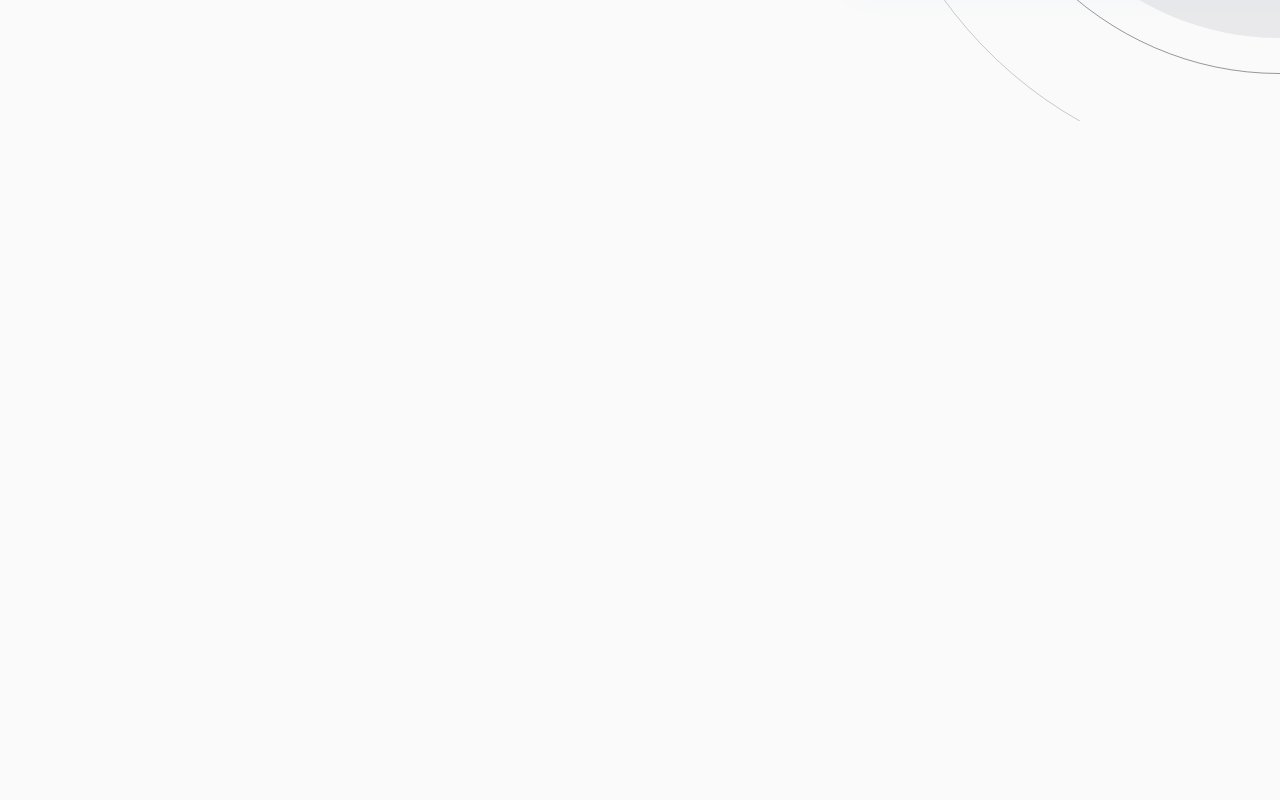
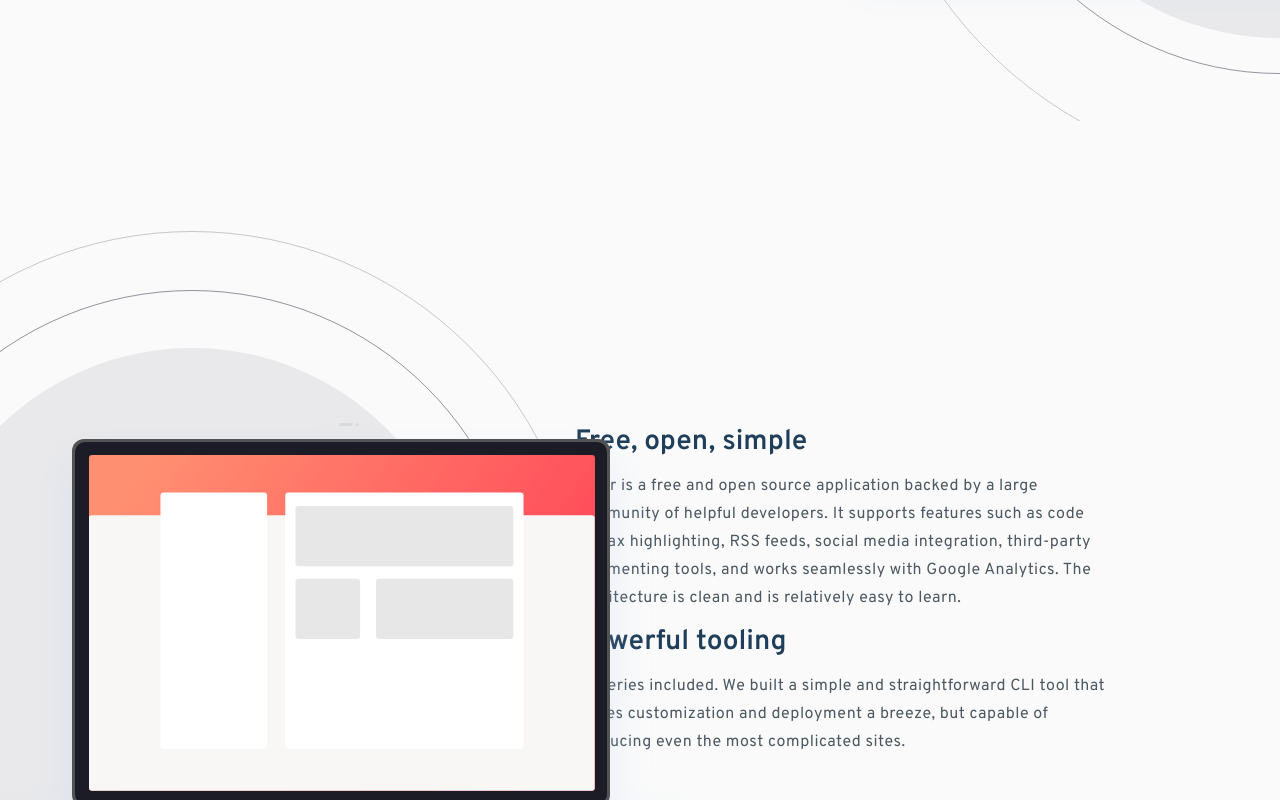
Before and after one commit to caarlosdamian/blogr-landing-page, a React (Vite) app: page / in a window 1280 px wide. Shown: the part 1440-2240 px from the top of the page. Before the commit the page ends 1561 px from the top, so only its background shows below. Built offline with nearby package versions, Linux system fonts and the light colour scheme.

Commit message:
add features sections

```diff
--- a/src/App.tsx
+++ b/src/App.tsx
@@ -1,20 +1,18 @@
 import "./App.scss";
 import { Features } from "./sections/features/Features";
 import { Header } from "./sections/header/Header";
-import { featuresOne } from "./utils/data";
+import { featuresOne,featuresTwo } from "./utils/data";
 
 function App() {
-  const { desktopImg, features, id, mobileImg, title } = featuresOne;
 
   return (
     <div className="App">
       <Header />
       <Features
-        desktopImg={desktopImg}
-        featueres={features}
-        mobileImg={mobileImg}
-        id={id}
-        title={title}
+       features={featuresOne}
+      />
+      <Features
+       features={featuresTwo}
       />
     </div>
   );
--- a/src/sections/features/Features.scss
+++ b/src/sections/features/Features.scss
@@ -4,6 +4,16 @@
     padding-bottom: 0;
     padding-top: 71px;
     height: 900px;
+
+    &.reverse {
+        padding-left: 0;
+        padding-right: 165px;
+
+        @media (max-width: 375px) {
+            padding: 100px 24px;
+            height: 100%;
+        }
+    }
 
     @media (max-width: 375px) {
         padding: 100px 24px;
@@ -35,15 +45,20 @@
     .features-wrapper {
         display: flex;
         align-items: center;
-        justify-content: space-between;
         position: relative;
         height: 100%;
         overflow: hidden;
+        gap: 125px;
+
+        &.reverse {
+            flex-direction: row-reverse;
+        }
 
         @media (max-width: 375px) {
             flex-direction: column;
             display: grid;
             grid-template-columns: repeat(1, 1fr);
+            gap: 20px;
         }
 
         .features-wrapper_left {
@@ -61,6 +76,9 @@
                 flex-direction: column;
                 max-width: 540px;
                 gap: 16px;
+                @media (max-width: 375px) {
+                    align-items: center;
+                }
 
 
                 .features-wrapper_left-item-title {
@@ -115,6 +133,19 @@
         justify-content: center;
     }
 
+    .wrapper_right-img-second {
+        position: absolute;
+        left: -200px;
+        top: 100px;
+
+        @media (max-width: 375px) {
+            margin-top: 38px;
+            position: static;
+            width: 100%;
+            height: 100%;
+        }
+    }
+
     .wrapper_right-img {
         width: 885px;
         height: 882px;
@@ -125,7 +156,7 @@
 
         @media (max-width: 375px) {
             width: 100%;
-            height: 326px;
+            height: 300px;
             margin-top: 38px;
             position: static;
         }
--- a/src/sections/features/Features.tsx
+++ b/src/sections/features/Features.tsx
@@ -5,11 +5,16 @@ import background2 from "../../images/illustration-editor-mobile.svg";
 import "./Features.scss";
 
 interface IProps {
+  features: IFeatures;
+}
+interface IFeatures {
   id: string;
   title?: string;
-  featueres: item[];
+  features: item[];
   mobileImg: string;
   desktopImg: string;
+  classname:string;
+  reverse?: boolean;
 }
 interface item {
   title: string;
@@ -17,19 +22,16 @@ interface item {
 }
 
 export const Features = ({
-  title,
-  featueres,
-  mobileImg,
-  desktopImg,
+  features: { id, title, features, mobileImg, desktopImg,classname ,reverse},
 }: IProps) => {
   const { width } = useWindowSize();
   return (
-    <div className="features-container">
+    <div className={`features-container ${reverse && 'reverse'|| ''}`}>
       {title && <h1 className="feature-title">{title}</h1>}
-      <div className="features-wrapper">
+      <div className={`features-wrapper ${reverse && 'reverse' || ''}`}>
         <div className="features-wrapper_left">
           <div className="features-wrapper_left-item">
-            {featueres.map((item: item) => (
+            {features.map((item: item) => (
               <>
                 <span className="features-wrapper_left-item-title">
                   {item.title}
@@ -45,7 +47,7 @@ export const Features = ({
           <img
             src={width <= 375 ? mobileImg : desktopImg}
             alt={width <= 375 ? "background2" : "background1"}
-            className="wrapper_right-img"
+            className={classname}
           />
         </div>
       </div>
--- a/src/utils/data.ts
+++ b/src/utils/data.ts
@@ -1,5 +1,7 @@
 import featureOneBackground1 from "../images/illustration-editor-desktop.svg";
 import featureOneBackground2 from "../images/illustration-editor-mobile.svg";
+import featureTwoBackground1 from "../images/illustration-laptop-desktop.svg";
+import featureTwoBackground2 from "../images/illustration-laptop-mobile.svg";
 
 export const navbarItems = [
   {
@@ -48,24 +50,25 @@ export const featuresOne =
     ],
     mobileImg: featureOneBackground2,
     desktopImg: featureOneBackground1,
+    classname:'wrapper_right-img'
   };
-export const featuresTwo = [
+export const featuresTwo =
   {
     id: "2b",
-    title: "Designed for the future",
     features: [
       {
-        title: "Introducing an extensible editor",
+        title: "Free, open, simple",
         description:
-          "Blogr features an exceedingly intuitive interface which lets you focus on one thing: creating content. The editor supports management of multiple blogs and allows easy manipulation of embeds such as images, videos, and Markdown. Extensibility with plugins and themes provide easy ways to add functionality or change the looks of a blog.",
+          "Blogr is a free and open source application backed by a large community of helpful developers. It supports features such as code syntax highlighting, RSS feeds, social media integration, third-party commenting tools, and works seamlessly with Google Analytics. The architecture is clean and is relatively easy to learn.",
       },
       {
-        title: "Robust content management",
+        title: "Powerful tooling",
         description:
-          "Flexible content management enables users to easily move through posts. Increase the usability of your blog by adding customized categories, sections, format, or flow. With this functionality, you’re in full control.",
+          "Batteries included. We built a simple and straightforward CLI tool that makes customization and deployment a breeze, but capable of producing even the most complicated sites.",
       },
     ],
-    mobileImg: featureOneBackground2,
-    desktopImg: featureOneBackground1,
-  },
-];
+    mobileImg: featureTwoBackground2,
+    desktopImg: featureTwoBackground1,
+    classname:'wrapper_right-img-second',
+    reverse:true
+  };
```
